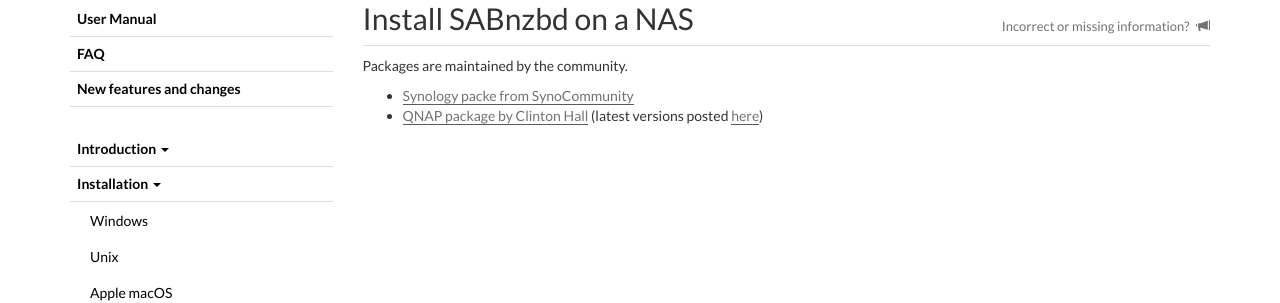
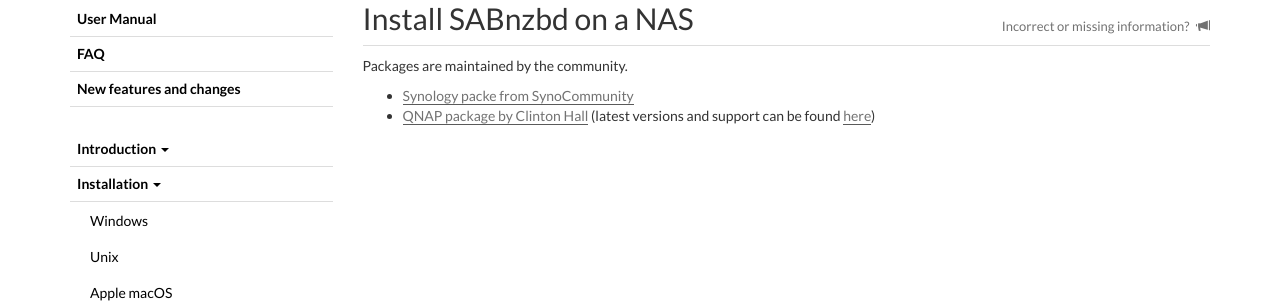
Before and after one commit to sabnzbd/sabnzbd.github.io, a Jekyll site: the page built from wiki/installation/install-nas.md, in a window 1280 px wide. Shown: the part 151-454 px from the top of the page. Built offline with Jekyll 4.4.1, drawn with Linux system fonts in a browser that asks for light colours.

Commit message:
Update install-nas.md

```diff
--- a/wiki/installation/install-nas.md
+++ b/wiki/installation/install-nas.md
@@ -5,4 +5,4 @@
 Packages are maintained by the community.
 
 * [Synology packe from SynoCommunity](http://www.synocommunity.com/packages)
-* [QNAP package by Clinton Hall](https://github.com/clinton-hall/test/issues/1#issuecomment-220954245) (latest versions posted [here](http://forum.qnap.com/viewtopic.php?f=133&t=86644))
+* [QNAP package by Clinton Hall](http://bit.ly/2jPntF9) (latest versions and support can be found [here](http://forum.qnap.com/viewtopic.php?f=133&t=86644))
```
